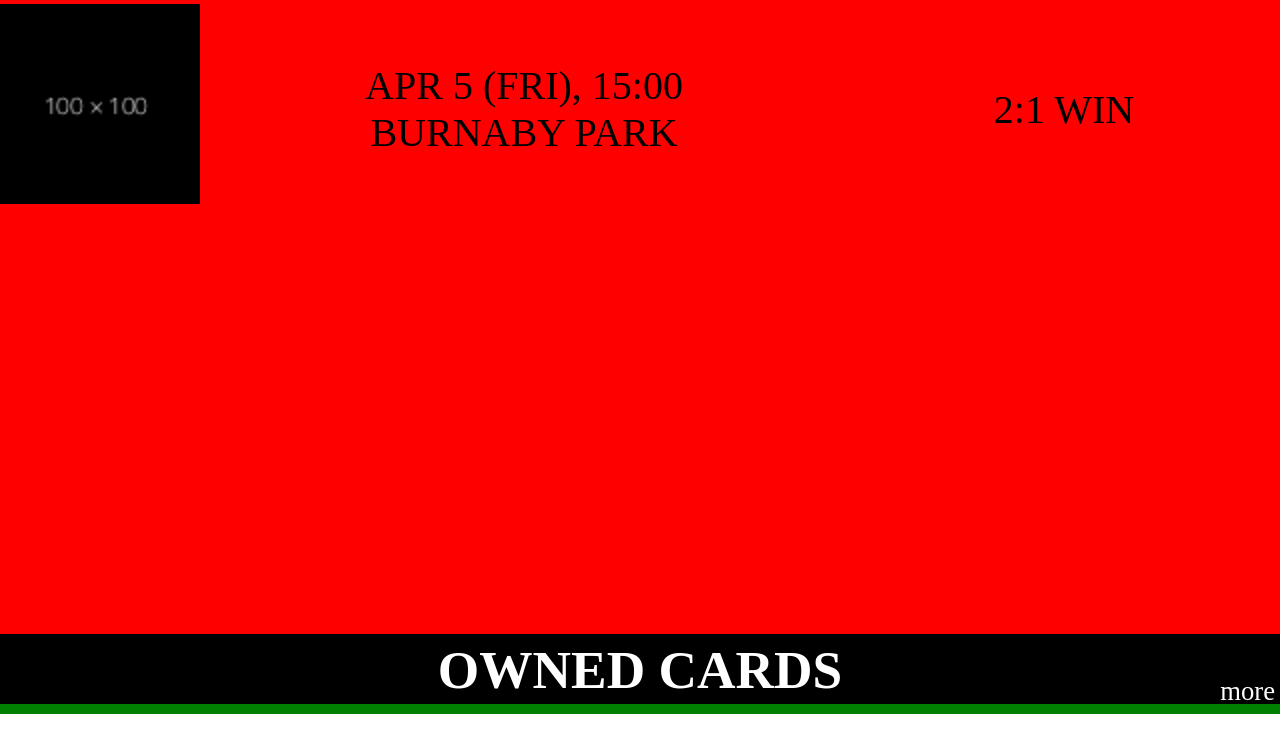
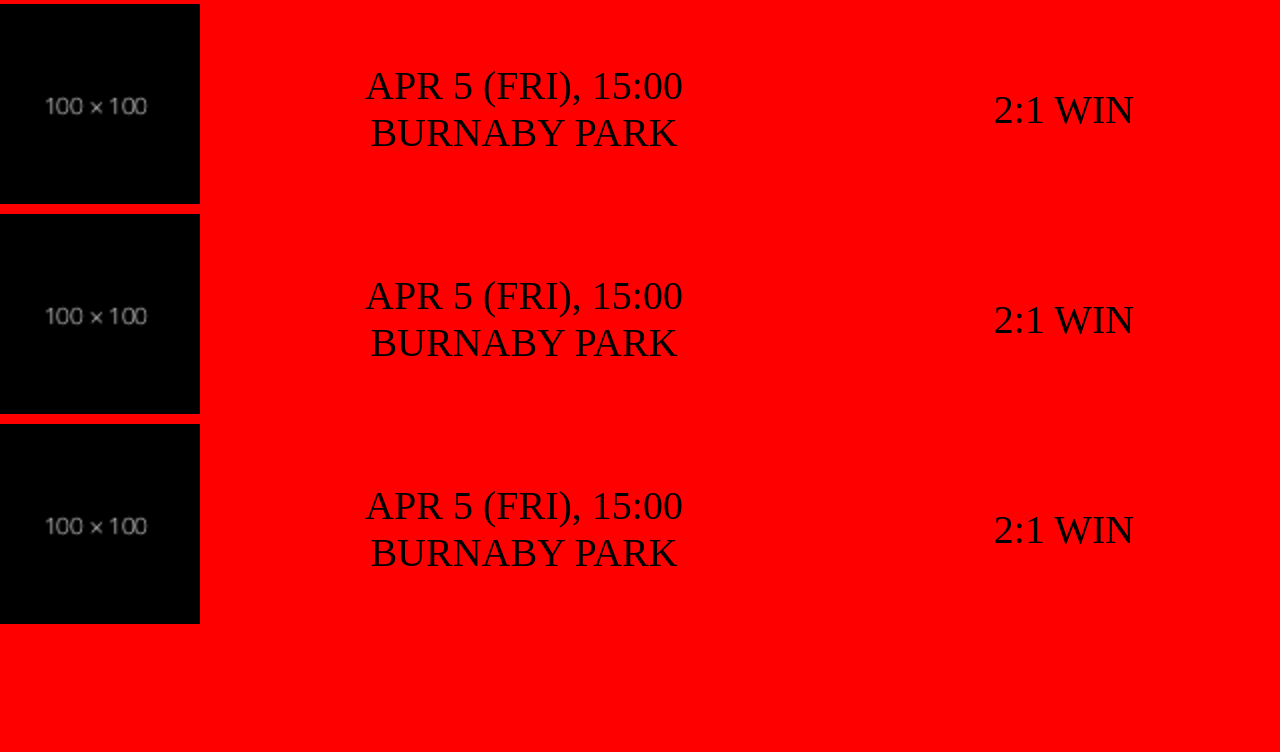
Before and after one commit to cinomed88/Team-24-COMP-2930, a plain HTML site: page html/profile.html in a window 1280 px wide. Shown: the part 972-1724 px from the top of the page. Before the commit the page ends 1686 px from the top, so only its background shows below. Drawn offline with Linux system fonts and the light colour scheme.

Commit message:
modify profile.html

```diff
--- a/html/profile.html
+++ b/html/profile.html
@@ -163,6 +163,22 @@
                         2:1  WIN
                     </div>
 
+                    <div><img src="../Pics/Profile_Pics/dummy100.png"/></div>
+                    <div>
+                        APR 5 (FRI), 15:00<br>BURNABY PARK
+                    </div>
+                    <div>
+                        2:1  WIN
+                    </div>
+
+                    <div><img src="../Pics/Profile_Pics/dummy100.png"/></div>
+                    <div>
+                        APR 5 (FRI), 15:00<br>BURNABY PARK
+                    </div>
+                    <div>
+                        2:1  WIN
+                    </div>
+
                 </div>
             </div>
         </div>
```
